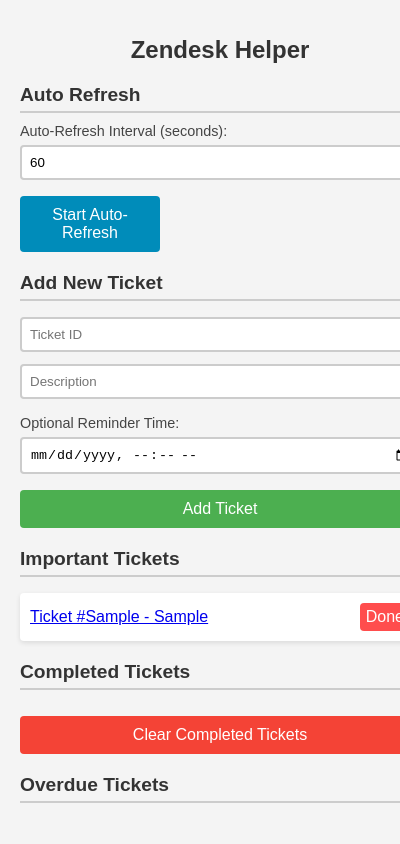
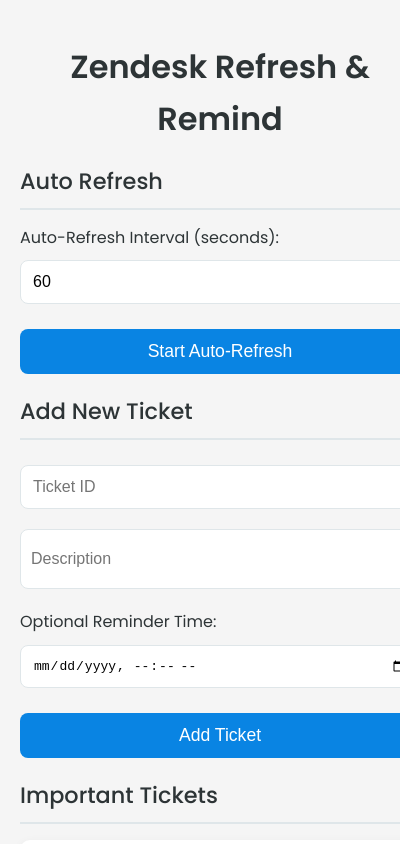
Before and after one commit to VinhKietLa/zendesk_extension, a browser extension: page popup.html in a window 400 px wide. Both pictures are taken after typing "Sample", "Sample" into the empty fields and a click on the button "Add Ticket". Shown: the top 844 px of the page. Drawn offline with Linux system fonts and the light colour scheme.

Commit message:
final adjustments

```diff
--- a/background.js
+++ b/background.js
@@ -91,7 +91,7 @@
             // Create reminder notification
             chrome.notifications.create(String(ticketId), {
               type: "basic",
-              iconUrl: "icons/icon128.png",
+              iconUrl: "icon128.png",
               title: `Reminder for Ticket #${ticketId}`,
               message: description,
               priority: 2,
--- a/popup.css
+++ b/popup.css
@@ -1,22 +1,30 @@
+@import url("https://fonts.googleapis.com/css2?family=Poppins:wght@400;500;600&display=swap");
+
 body {
-  font-family: Arial, sans-serif;
+  font-family: "Poppins", sans-serif;
   margin: 0;
   padding: 20px;
-  background-color: #f4f4f4;
-  color: #333;
+  background-color: #f5f5f5;
+  color: #2d3436;
   width: 400px;
+  line-height: 1.6; /* Increased line-height for readability */
 }
 
 h1 {
-  font-size: 1.5em;
-  color: #333;
+  font-size: 2em; /* Increased size for better clarity */
+  color: #2d3436;
   text-align: center;
+  margin-bottom: 20px;
+  font-weight: 600; /* Slightly heavier for clear distinction */
 }
 
 h2 {
-  font-size: 1.2em;
-  margin-bottom: 10px;
-  color: #444;
+  font-size: 1.4em; /* Increased size for headings */
+  margin-bottom: 15px;
+  color: #2d3436;
+  border-bottom: 2px solid #dfe6e9;
+  padding-bottom: 8px;
+  font-weight: 500; /* Stronger font weight */
 }
 
 ul {
@@ -25,115 +33,123 @@
 }
 
 li {
-  background-color: #fff;
-  margin-bottom: 10px;
-  padding: 10px;
-  border-radius: 4px;
-  box-shadow: 0 2px 5px rgba(0, 0, 0, 0.1);
+  background-color: #ffffff;
+  margin-bottom: 12px;
+  padding: 15px;
+  border-radius: 10px;
+  box-shadow: 0 2px 10px rgba(0, 0, 0, 0.05);
   display: flex;
   justify-content: space-between;
   align-items: center;
+  transition: box-shadow 0.3s ease;
+}
+
+li:hover {
+  box-shadow: 0 4px 12px rgba(0, 0, 0, 0.1);
 }
 
 li button {
-  background-color: #ff4d4d;
+  background-color: #d63031;
   border: none;
   color: white;
-  padding: 5px 10px;
-  border-radius: 4px;
+  padding: 8px 14px;
+  border-radius: 6px;
+  font-size: 0.9em;
   cursor: pointer;
   transition: background-color 0.3s ease;
 }
 
 li button:hover {
-  background-color: #e60000;
-}
-
-li button.markAsDone {
-  background-color: #ff4d4d;
-  border: none;
-  color: white;
-  padding: 5px 6px;
-  border-radius: 4px;
-  font-size: 1em;
-  cursor: pointer;
-  transition: background-color 0.3s ease;
-  margin-left: 10px;
-}
-
-li button.markAsDone:hover {
-  background-color: #e60000;
+  background-color: #c0392b;
 }
 
 #addTicket {
   width: 100%;
-  padding: 10px;
-  background-color: #4caf50;
+  padding: 12px;
+  background-color: #0984e3;
   color: white;
   border: none;
-  border-radius: 4px;
+  border-radius: 8px;
   cursor: pointer;
-  margin-top: 10px;
-  font-size: 1em;
+  margin-top: 15px;
+  font-size: 1.1em; /* Slightly larger for ease of reading */
+  transition: background-color 0.3s ease;
 }
 
 #addTicket:hover {
-  background-color: #45a049;
+  background-color: #065fad;
+}
+
+/* Increase the size of the ticket description box */
+#ticketDescription {
+  width: 100%;
+  height: 60px; /* Adjust the height as needed */
+  padding: 10px;
+  border: 1px solid #dfe6e9;
+  border-radius: 8px;
+  background-color: #ffffff;
+  font-size: 1em;
+  box-sizing: border-box;
+  resize: vertical; /* Allows the user to resize the box if needed */
 }
 
 input {
   width: 100%;
-  padding: 8px;
-  margin: 6px 0;
+  padding: 12px;
+  margin: 10px 0;
   box-sizing: border-box;
-  border: 2px solid #ccc;
-  border-radius: 4px;
+  border: 1px solid #dfe6e9;
+  background-color: #ffffff;
+  border-radius: 8px;
+  font-size: 1em;
 }
 
 #toggleRefresh {
-  width: 35%;
-  padding: 10px;
-  background-color: #008cba;
+  width: 100%;
+  padding: 12px;
+  background-color: #0984e3;
   color: white;
   border: none;
-  border-radius: 4px;
+  border-radius: 8px;
   cursor: pointer;
-  margin-top: 10px;
-  font-size: 1em;
+  margin-top: 15px;
+  font-size: 1.1em; /* Increased font size */
+  transition: background-color 0.3s ease;
 }
 
 #toggleRefresh:hover {
-  background-color: #007bb5;
+  background-color: #065fad;
 }
 
 label {
-  font-size: 0.9em;
+  font-size: 1em;
   margin-top: 10px;
   display: block;
-  color: #444;
+  color: #2d3436;
 }
 
 /* Sections for tickets */
 h2 {
   margin-top: 20px;
-  font-size: 1.2em;
-  border-bottom: 2px solid #ccc;
-  padding-bottom: 5px;
-  color: #333;
+  font-size: 1.4em;
+  border-bottom: 2px solid #dfe6e9;
+  padding-bottom: 8px;
+  color: #2d3436;
 }
 
 #clearCompletedTickets {
   width: 100%;
-  padding: 10px;
-  background-color: #f44336;
+  padding: 12px;
+  background-color: #d63031;
   color: white;
   border: none;
-  border-radius: 4px;
+  border-radius: 8px;
   cursor: pointer;
-  margin-top: 10px;
-  font-size: 1em;
+  margin-top: 15px;
+  font-size: 1.1em; /* Increased size for readability */
+  transition: background-color 0.3s ease;
 }
 
 #clearCompletedTickets:hover {
-  background-color: #d32f2f;
+  background-color: #c0392b;
 }
--- a/popup.html
+++ b/popup.html
@@ -4,11 +4,13 @@
 <head>
     <meta charset="UTF-8">
     <meta name="viewport" content="width=device-width, initial-scale=1.0">
-    <title>Zendesk Helper</title>
+    <title>Zendesk Refresh & Remind
+    </title>
     <link rel="stylesheet" href="popup.css">
 
 <body>
-    <h1>Zendesk Helper</h1>
+    <h1>Zendesk Refresh & Remind
+    </h1>
 
     <!-- Auto Refresh Section -->
     <h2>Auto Refresh</h2>
--- a/popup.js
+++ b/popup.js
@@ -9,6 +9,13 @@
     });
   }, 1000); // Adjust the debounce interval if necessary
 }
+
+//// Load saved interval on popup load ////
+document.addEventListener("DOMContentLoaded", () => {
+  chrome.storage.sync.get({ refreshInterval: 60 }, (data) => {
+    document.getElementById("refreshInterval").value = data.refreshInterval;
+  });
+});
 
 //// Auto Refresh Functionality ////
 document.getElementById("toggleRefresh").addEventListener("click", () => {
```
Also changed, not shown: icon128.png (added), icon16.png (added), icon48.png (added), icons/icon128.png (deleted), icons/icon16.png (deleted), icons/icon48.png (deleted), manifest.json.
